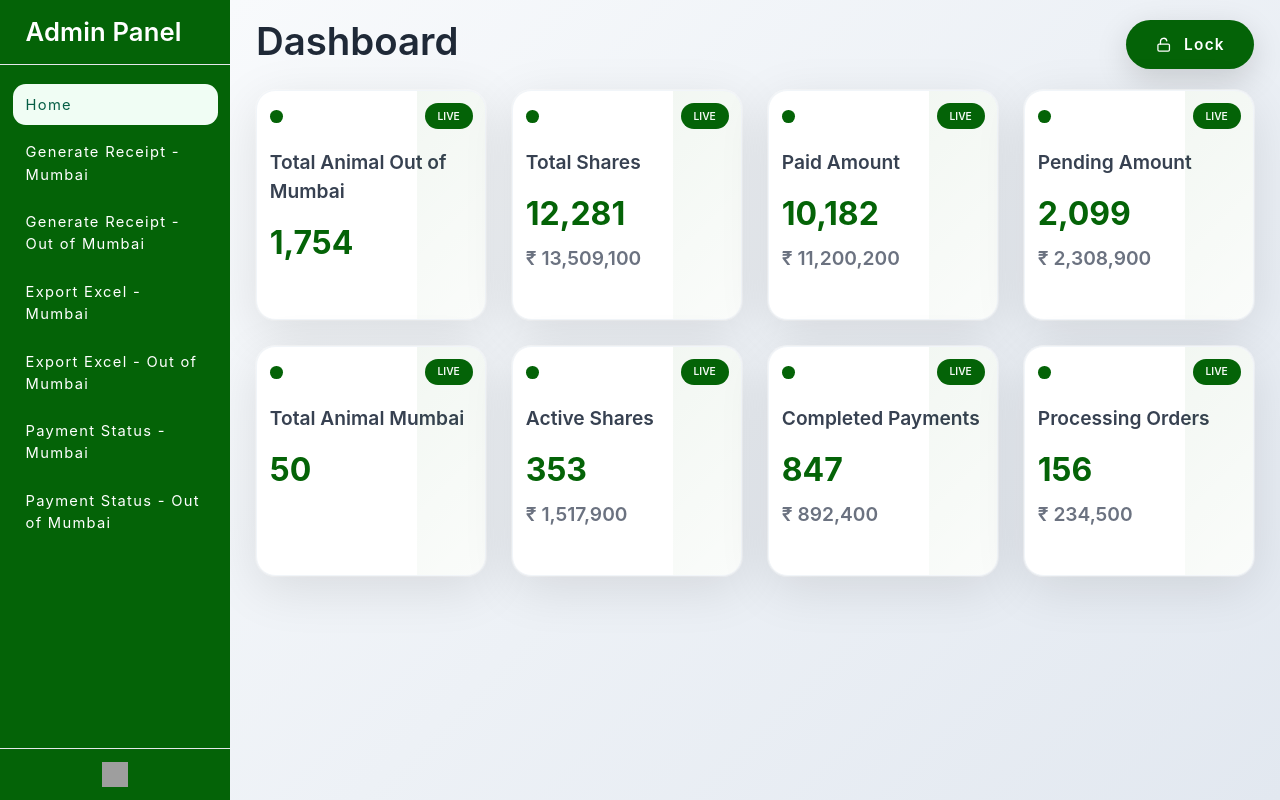
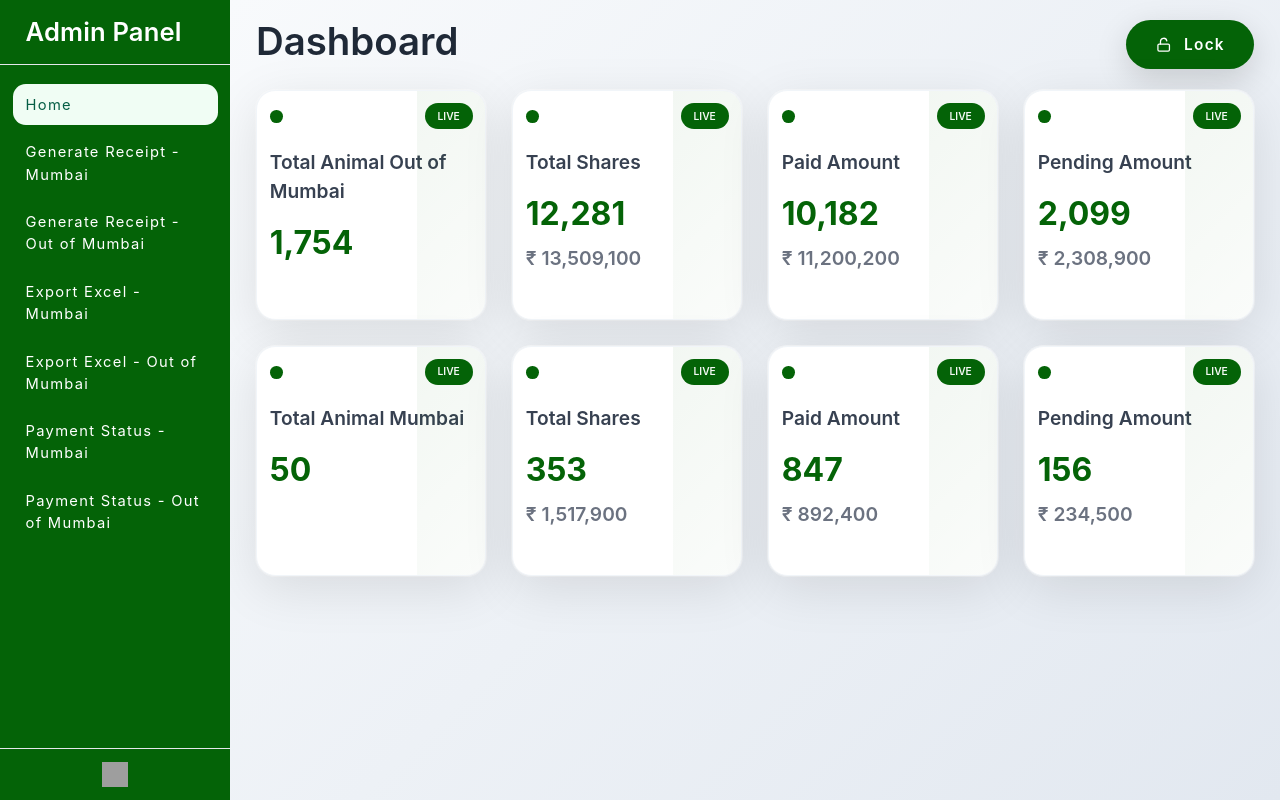
Before and after one commit to aztrix-codes/kurbani, a Next.js app: page /superadmin/dashboard in a window 1280 px wide. Built offline with nearby package versions, Linux system fonts and the light colour scheme; grey boxes are pictures that could not be loaded.

Commit message:
superadmin ui

```diff
--- a/src/app/superadmin/dashboard/page.js
+++ b/src/app/superadmin/dashboard/page.js
@@ -14,9 +14,9 @@ const Dashboard = () => {
     { title: 'Paid Amount', count: 10182, amt: '11,200,200' },
     { title: 'Pending Amount', count: 2099, amt: '2,308,900' },
     { title: 'Total Animal Mumbai', count: 50, amt: '' },
-    { title: 'Active Shares', count: 353, amt: '1,517,900' },
-    { title: 'Completed Payments', count: 847, amt: '892,400' },
-    { title: 'Processing Orders', count: 156, amt: '234,500' }
+    { title: 'Total Shares', count: 353, amt: '1,517,900' },
+    { title: 'Paid Amount', count: 847, amt: '892,400' },
+    { title: 'Pending Amount', count: 156, amt: '234,500' }
   ];
 
   return (
```
Also changed, not shown: 1 other file (tests, documents, lock files or other folders).
